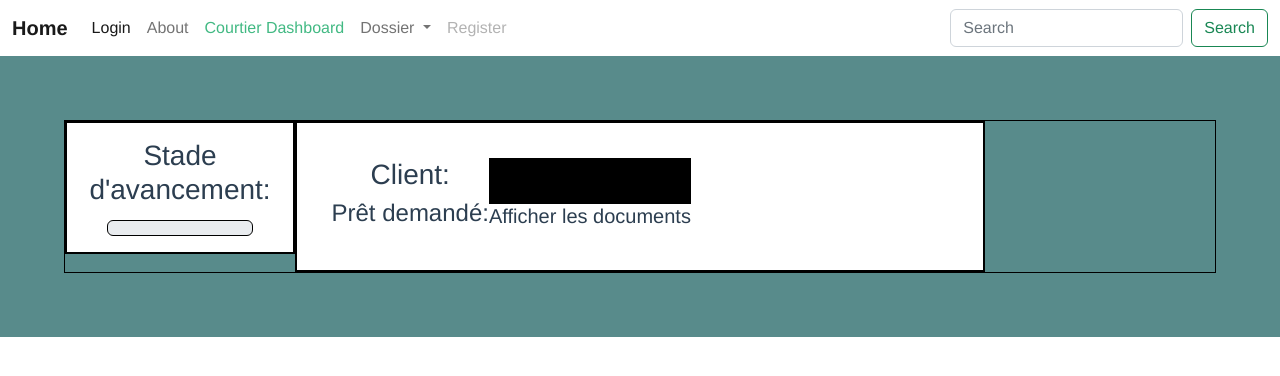
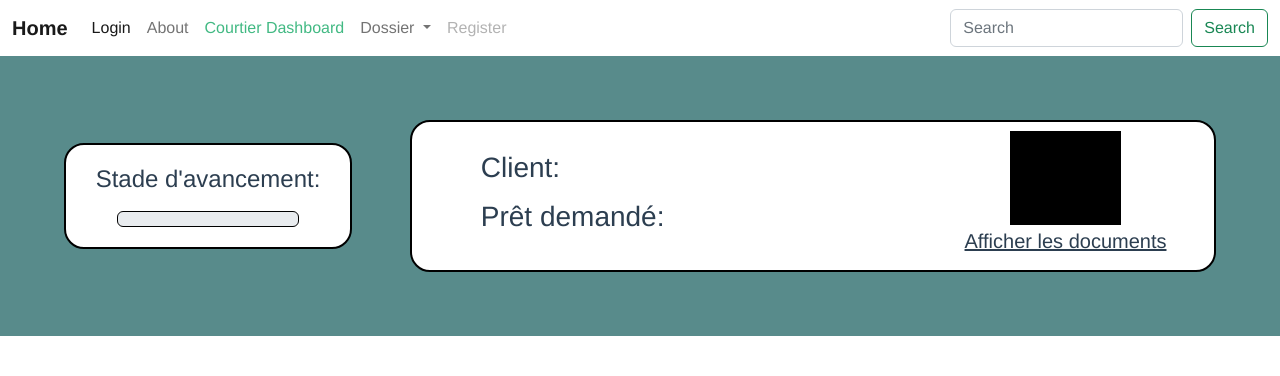
Before and after one commit to AlexiFa/SolutionFactory, a Vue app in the folder site-courtier/front/: page /CDashboard in a window 1280 px wide. Shown: the top 376 px of the page. Built offline with nearby package versions, Linux system fonts and the light colour scheme.

Commit message:
ajout du front menu courtier

```diff
--- a/site-courtier/front/src/components/Dashboard/DCardDossier.vue
+++ b/site-courtier/front/src/components/Dashboard/DCardDossier.vue
@@ -1,12 +1,16 @@
 <template>
-    <div style="border:2px solid black; display: flex; padding:5%;width:100%;background-color: white;">
-        <div style="display: flex; flex-direction: column;">
-            <h3>Client: </h3>
-            <h4>Prêt demandé: </h4>
+    <div style="display: flex; justify-content: space-between; width:100%; height:100%; padding:0%5%; border:2px solid black; background-color: white; border-radius: 20px;">
+        <div style="display: flex; flex-direction: column;align-items: flex-start; padding:4%;">
+            <h3 style="padding-bottom: 2%;">Client: </h3>
+            <h3 style="padding-top: 2%;">Prêt demandé:</h3>
         </div>
-        <div style="display: flex; flex-direction: column;">
-            <div style="height: 100%; background-color:black ;"><img src="" alt=""></div>
-            <h5>Afficher les documents</h5>
+        <div style="display: flex; flex-direction: column; justify-content: space-around; align-items:center ;padding:1%;">
+            <div style="background-color:black; height:70%; width: 55%;">
+                <img src="" alt="">
+            </div>
+            <div style="text-decoration: underline;">
+                <h5>Afficher les documents</h5>
+            </div>
         </div>
     </div>
 </template>
--- a/site-courtier/front/src/components/Dashboard/DCardSimple.vue
+++ b/site-courtier/front/src/components/Dashboard/DCardSimple.vue
@@ -1,7 +1,7 @@
 <template>
 
-    <div style="border: 2px solid black; display: grid; padding: 7%; background-color: white;">
-      <h3 style="margin-bottom: 7%;">Stade d'avancement: </h3>
+    <div style="border: 2px solid black;border-radius: 20px; display: grid; padding: 7%; background-color: white;">
+      <h4 style="margin-bottom: 7%;">Stade d'avancement: </h4>
       <div class="progress" style="width: 75%; margin-left: auto; margin-right: auto; border: 1px solid black;">
         <div class="progress-bar progress-bar-consulted" role="progressbar" style="width: 25%;" aria-valuenow="25" aria-valuemin="0" aria-valuemax="75" :style="{ width: progress1 + '%' }">Consulté</div>
         <div class="progress-bar progress-bar-send" role="progressbar" style="width: 25%;" aria-valuenow="25" aria-valuemin="0" aria-valuemax="75" :style="{ width: progress2 + '%' }">Envoyé</div>
--- a/site-courtier/front/src/views/courtier/CDashboard.vue
+++ b/site-courtier/front/src/views/courtier/CDashboard.vue
@@ -1,10 +1,10 @@
 <template>
     <div style="background-color: #588B8B;padding: 5%;" >
-      <div name="Dossier" style="display: flex; border : 1px solid black;">
-          <div style="width:20%;">
+      <div name="Dossier-Client" style="display: flex; align-items: center;justify-content: space-between;">
+          <div style="width:25%;">
               <DCardSimple></DCardSimple>
           </div>
-          <div style="width:60%;">
+          <div style="width:70%;">
               <DCardDossier></DCardDossier>
           </div>
       </div>
```
